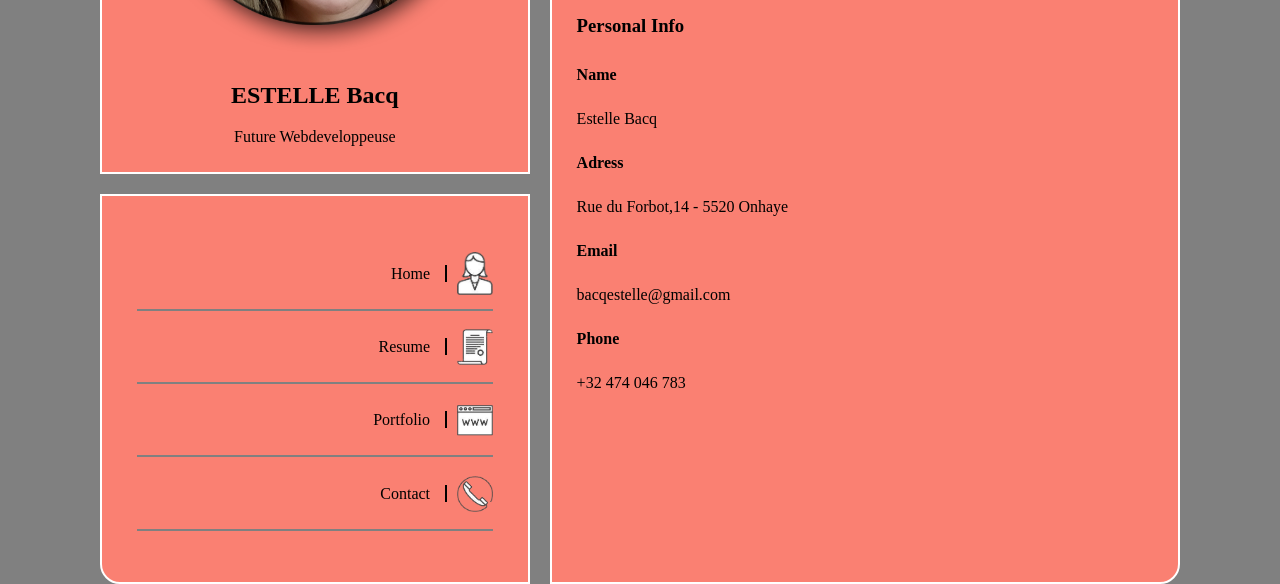
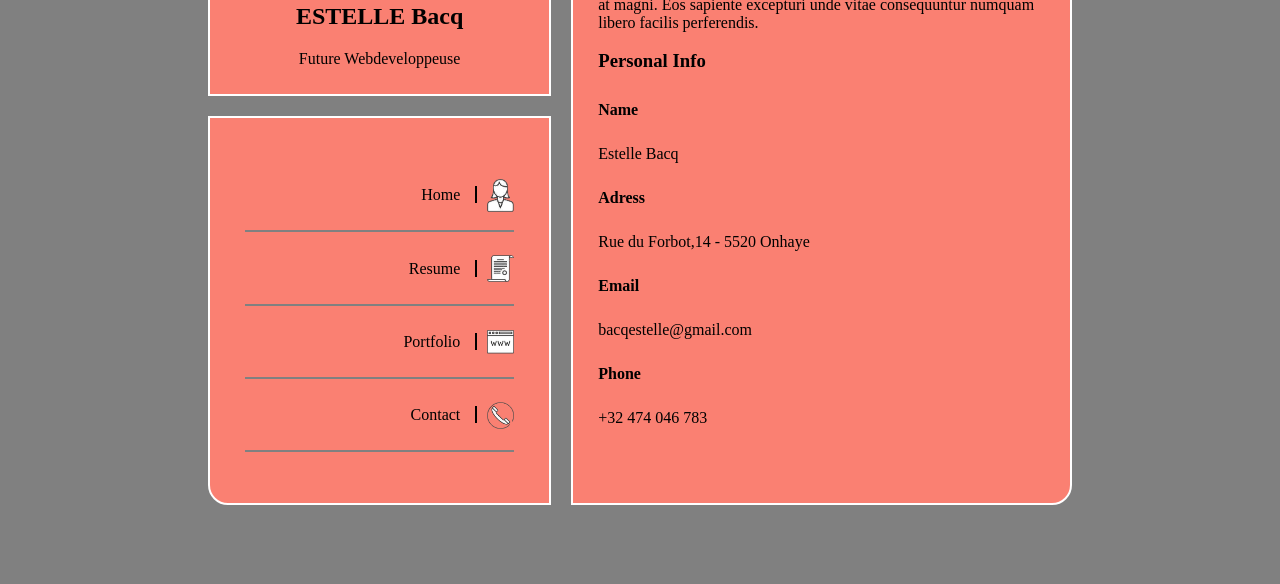
Before and after one commit to BacqEstelle/vcard, a plain HTML site: page index.html in a window 1280 px wide. Shown: the part 356-940 px from the top of the page. After the commit the page ends 869 px from the top, so only its background shows below. Drawn offline with Linux system fonts and the light colour scheme.

Commit message:
Update style.css
modif largeur

```diff
--- a/style.css
+++ b/style.css
@@ -1,10 +1,10 @@
 body{
 
     background-color: grey;
-    margin: 0px 100px 0px 100px;
+
 }
 .conteneur{
-
+margin: 0px 200px 0px 200px;
 display: grid;
 
 grid-gap: 20px;
```
